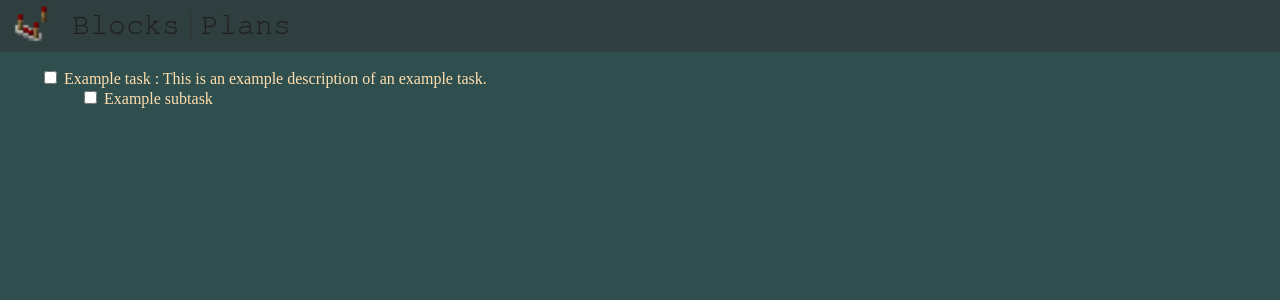
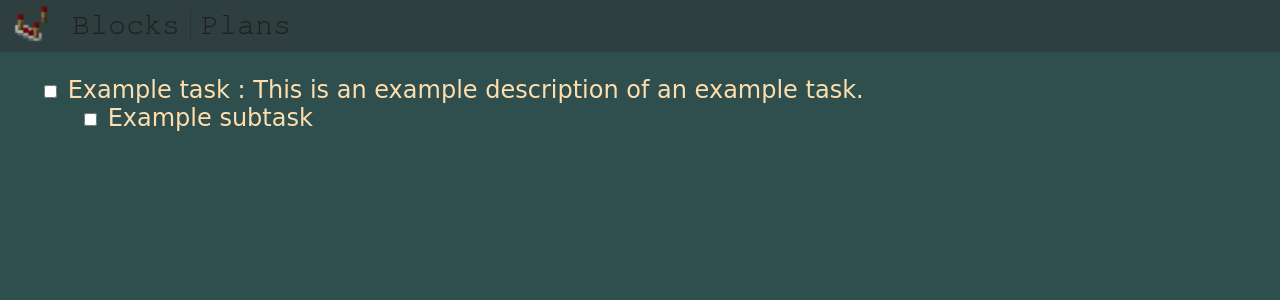
Before and after one commit to MdeKool/NicheRedstone, a FastAPI app: page /plans/ in a window 1280 px wide. Shown: the top 300 px of the page. Run offline with FastAPI, Linux system fonts and the light colour scheme.

Commit message:
Added styling for list representation

```diff
--- a/static/styling/roadmap.css
+++ b/static/styling/roadmap.css
@@ -1,3 +1,9 @@
 ul {
+    font-family: "Britannic Bold", cursive;
+    font-size: 24px;
     list-style: inside none none;
 }
+
+ul li:last-child {
+    margin-bottom: 10px;
+}
```
